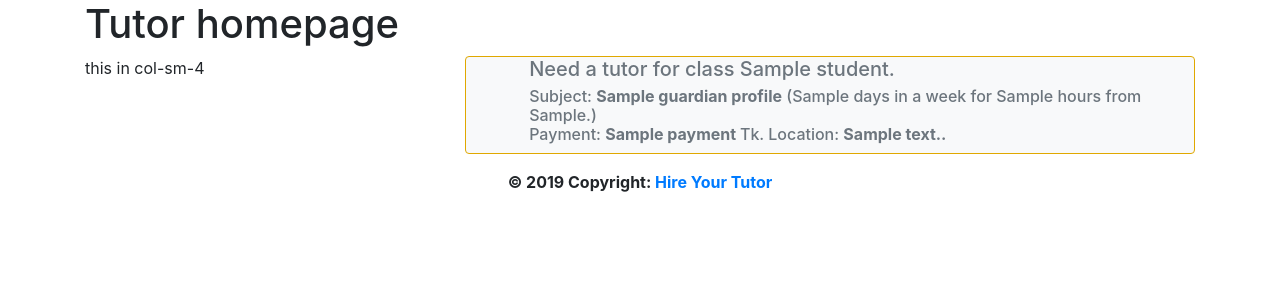
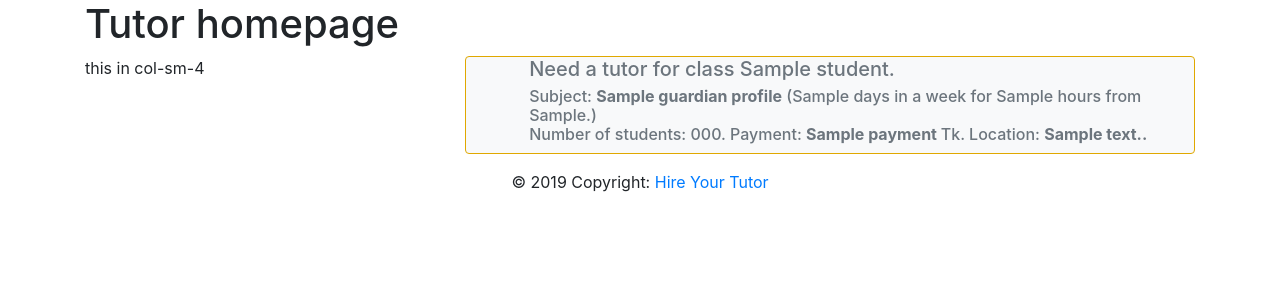
Before and after one commit to BlackBoxSQL/FianlYearProject, a Django app: template hiretutor/hireapp/templates/hireapp/tutor/tutor_homepage.html in a window 1280 px wide. Shown: the part 56-356 px from the top of the page. Run offline with Django 3.2, Linux system fonts and the light colour scheme; the template is opened without the code that fills it: most values are stand-ins (such as "Sample title", 1, 10 or a date in 2020); some libraries are stand-ins or nearby versions; some web fonts are replaced.

Commit message:
12 Feb Morning 2

```diff
--- a/hiretutor/hireapp/models.py
+++ b/hiretutor/hireapp/models.py
@@ -55,6 +55,7 @@
     description = models.TextField(max_length=250)
     address = models.TextField(max_length=150)
     week_days = models.CharField("How many days in a week?", max_length=1)
+    number_of_students = models.CharField("Number of students", max_length=2)
 
 
     def __str__(self):
--- a/hiretutor/hireapp/templates/hireapp/tutor/tutor_homepage.html
+++ b/hiretutor/hireapp/templates/hireapp/tutor/tutor_homepage.html
@@ -21,7 +21,7 @@
                         <h6 class="card-subtitle mb-2 text-muted">
                              Subject: <b>{{GuardianProfiles.subject|safe}}</b> ({{GuardianProfiles.week_days|safe}} days in a week for {{GuardianProfiles.tution_hour|safe}} hours from {{GuardianProfiles.need_tutor_from|safe}}.)
                             <br>
-                            Payment: <b>{{GuardianProfiles.payment|safe}} </b> Tk. Location: <b>{{GuardianProfiles.address|safe}}.
+                            Number of students: {{GuardianProfiles.number_of_students|safe}}. Payment: <b>{{GuardianProfiles.payment|safe}} </b> Tk. Location: <b>{{GuardianProfiles.address|safe}}.</b>
                         </h6>
                     </div>
                 </div>
```
Also changed, not shown: hiretutor/db.sqlite3.
